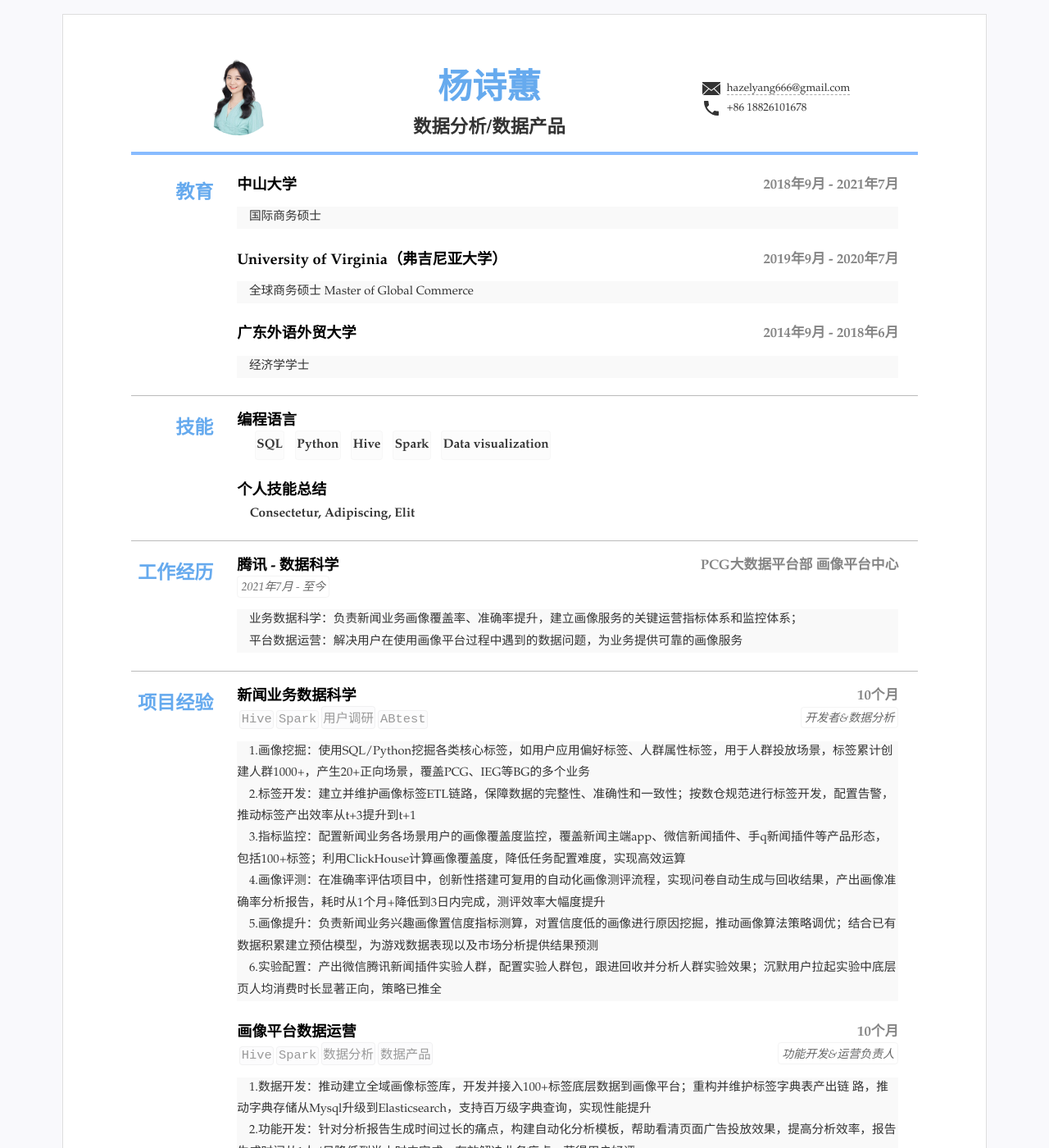
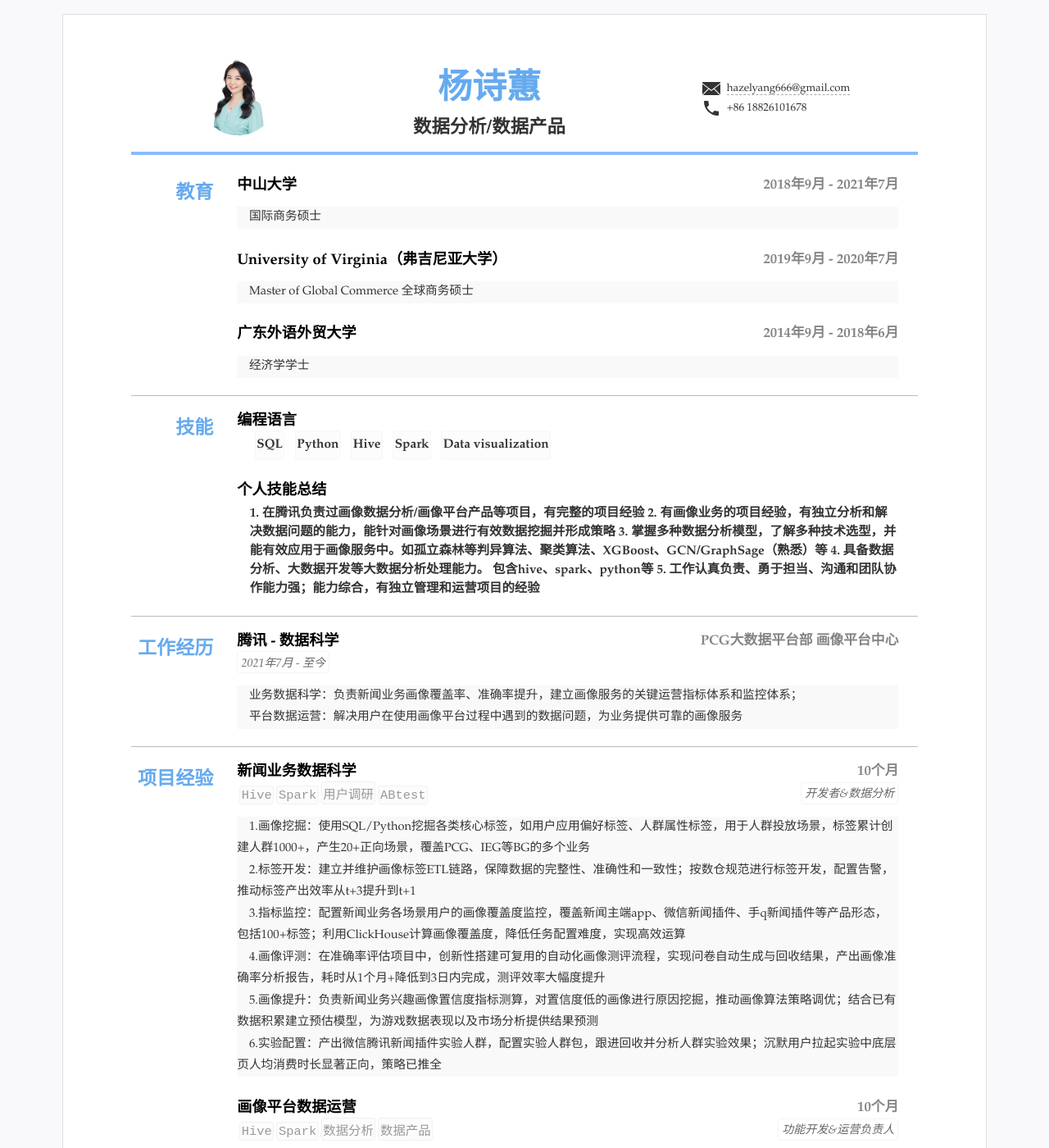
Before and after one commit to kyod-bu/cv, a Jekyll site: the page built from index.html, in a window 1280 px wide and 1400 px high. Shown: the whole window at 82% size. Built offline with Jekyll 4.4.1, drawn with Linux system fonts in a browser that asks for light colours; some of the changed text lies outside the part shown.

Commit message:
Update resume.yml
add personal summary

```diff
--- a/_data/resume.yml
+++ b/_data/resume.yml
@@ -36,7 +36,7 @@ main: #简历主要内容，
   - title: University of Virginia（弗吉尼亚大学）
     # duration:
     sub: 2019年9月 - 2020年7月
-    detail: 全球商务硕士 Master of Global Commerce
+    detail: Master of Global Commerce 全球商务硕士
   - title: 广东外语外贸大学
     # duration:
     sub: 2014年9月 - 2018年6月
@@ -53,7 +53,11 @@ main: #简历主要内容，
     - Spark
     - Data visualization
   - title: 个人技能总结
-    summary: Consectetur, Adipiscing, Elit
+    summary: 1. 在腾讯负责过画像数据分析/画像平台产品等项目，有完整的项目经验
+             2. 有画像业务的项目经验，有独立分析和解决数据问题的能力，能针对画像场景进行有效数据挖掘并形成策略
+             3. 掌握多种数据分析模型，了解多种技术选型，并能有效应用于画像服务中。如孤立森林等判异算法、聚类算法、XGBoost、GCN/GraphSage（熟悉）等
+             4. 具备数据分析、大数据开发等大数据分析处理能力。 包含hive、spark、python等
+             5. 工作认真负责、勇于担当、沟通和团队协作能力强；能力综合，有独立管理和运营项目的经验
 
 - type: experience
   name: 工作经历
@@ -125,7 +129,7 @@ others: #其他列表显示
   content: #选择需要的格式
   -
   - title: "奖项"
-    text: "连续获得两次Outstanding员工，腾讯卓越研发奖-腾讯新闻数据科学工业化项目团队成员"
+    text: "连续获得两次Outstanding员工，腾讯卓越研发奖-腾讯新闻数据科学工业化项目团队成员，腾讯开源协同奖-数据资产管理(河图) Oteam"
   - title: "认证:"
     text: "BG内数据科学通道培养计划课程认证"
   #   items: #单行列表
```
